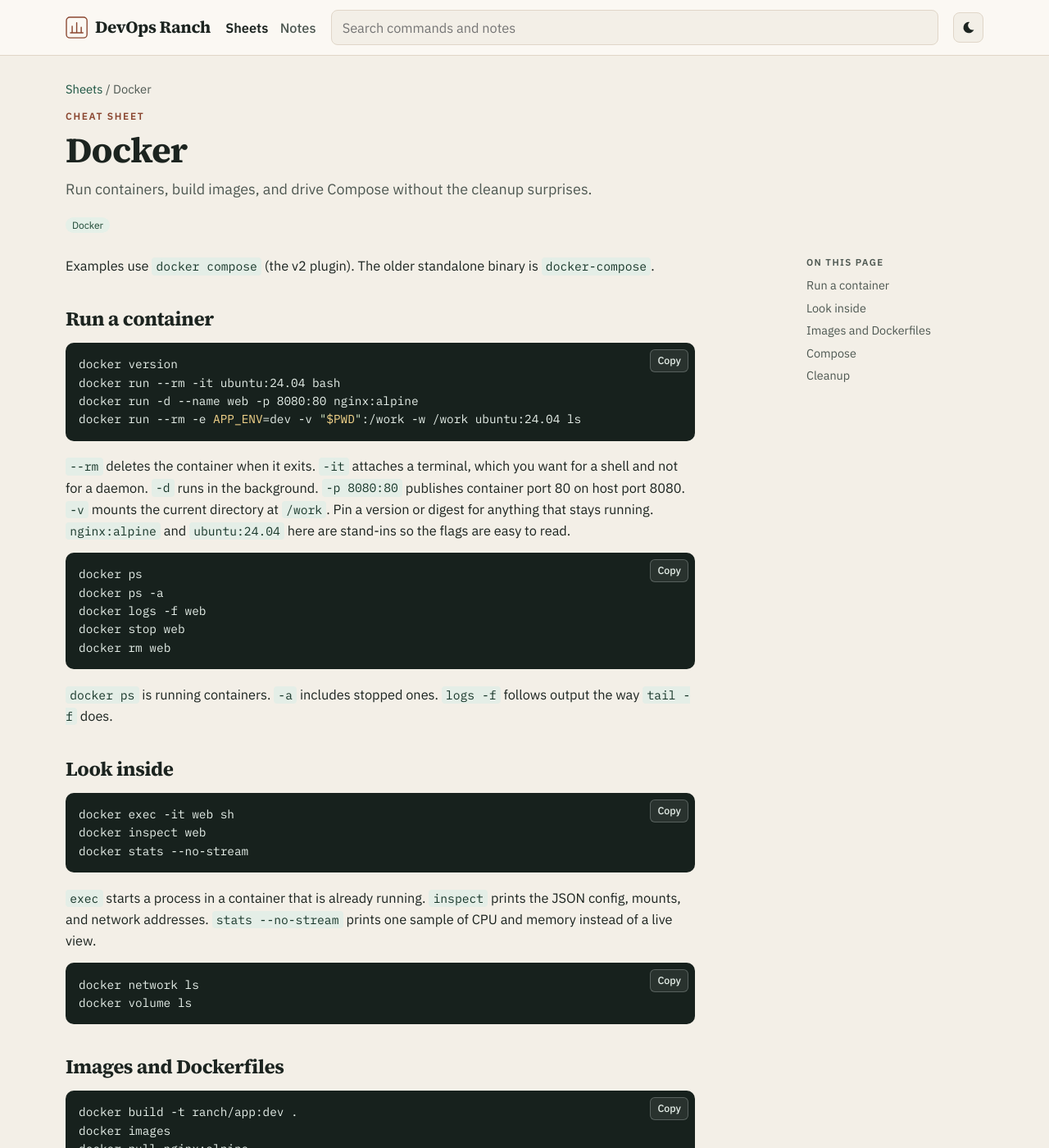
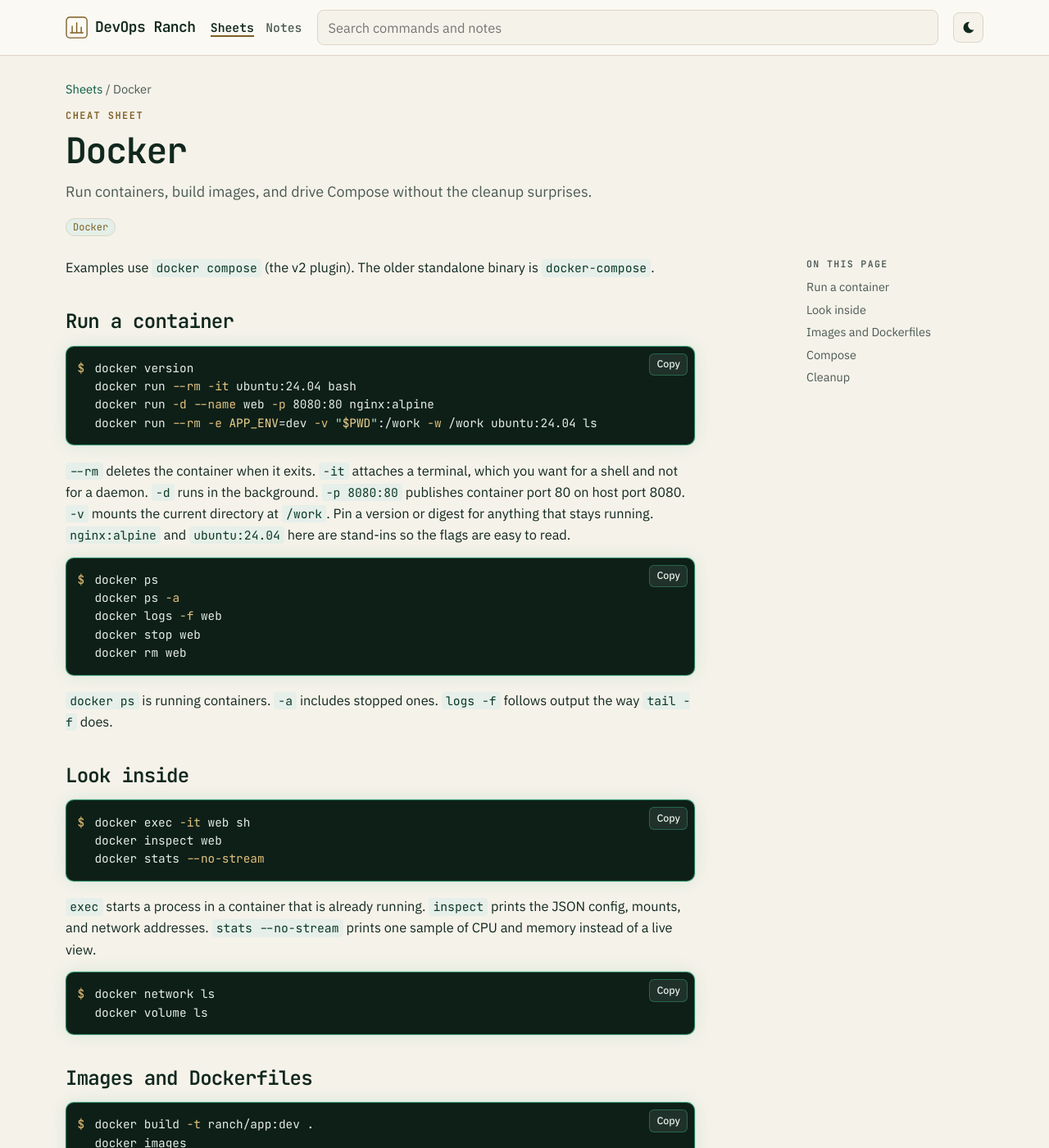
Before and after one commit to devopscowboy/DevOpsRanch, a Jekyll site: the page built from _cheatsheets/docker.md, in a window 1280 px wide and 1400 px high. Shown: the whole window at 82% size. Built offline with Jekyll 4.4.1, drawn with Linux system fonts in a browser that asks for light colours.

Commit message:
Apply the Emerald & Gold theme
Swap Jesse's approved palette into the site tokens and add a quieter
technical treatment: JetBrains Mono for headings and nav, a dark-only
grid, emerald edges on cards and code, gold tags, and a CSS-only shell
prompt that is not part of the copied command.

Co-authored-by: The DevOps Cowboy <devopscowboy@users.noreply.github.com>

```diff
--- a/_layouts/default.html
+++ b/_layouts/default.html
@@ -15,7 +15,7 @@
   <link rel="icon" href="{{ '/assets/favicon.svg' | relative_url }}" type="image/svg+xml">
   <link rel="preconnect" href="https://fonts.googleapis.com">
   <link rel="preconnect" href="https://fonts.gstatic.com" crossorigin>
-  <link rel="stylesheet" href="https://fonts.googleapis.com/css2?family=IBM+Plex+Mono:wght@400;500&family=IBM+Plex+Sans:ital,wght@0,400;0,500;0,600;1,400&family=Source+Serif+4:wght@600;700&display=swap">
+  <link rel="stylesheet" href="https://fonts.googleapis.com/css2?family=IBM+Plex+Sans:ital,wght@0,400;0,500;0,600;1,400&family=JetBrains+Mono:wght@400;500;600;700&display=swap">
   <link rel="stylesheet" href="{{ '/assets/css/site.css' | relative_url }}">
   <script>
     (function () {
--- a/assets/css/site.css
+++ b/assets/css/site.css
@@ -1,48 +1,47 @@
 :root {
   color-scheme: light;
-  --bg: #f3efe7;
-  --bg-elev: #fbf8f3;
-  --ink: #1c2420;
-  --muted: #4e5852;
-  --line: #e0d6c8;
-  --accent: #1f5c3f;
-  --accent-contrast: #f4faf6;
-  --link: #1a5340;
-  --link-hover: #0f3a2c;
-  --clay: #8a4630;
-  --pill: #e5f0e8;
-  --pill-ink: #1a4632;
-  --code-bg: #17211d;
-  --code-fg: #e7f0ea;
-  --inline-code-bg: #e4eee7;
-  --inline-code-fg: #163528;
-  --callout: #f7f1e6;
-  --shadow: 0 1px 0 rgba(28, 36, 32, 0.04);
-  --serif: "Source Serif 4", "Iowan Old Style", Palatino, "Palatino Linotype", Georgia, serif;
+  --bg: #f5f2ea;
+  --bg-elev: #fbf9f4;
+  --ink: #11281e;
+  --muted: #4a5a52;
+  --line: #ded6c6;
+  --accent: #0b6b4a;
+  --accent-contrast: #ffffff;
+  --link: #0a5c40;
+  --link-hover: #063d2a;
+  --clay: #7d5e22;
+  --pill: #e3efe8;
+  --pill-ink: #0a4a33;
+  --code-bg: #0e1f18;
+  --code-fg: #e3ede6;
+  --inline-code-bg: #e6efe9;
+  --inline-code-fg: #0b3a28;
+  --callout: #f8f1e2;
+  --shadow: 0 1px 0 rgba(17, 40, 30, 0.04);
   --sans: "IBM Plex Sans", "Segoe UI", sans-serif;
-  --mono: "IBM Plex Mono", ui-monospace, SFMono-Regular, Menlo, Consolas, monospace;
+  --mono: "JetBrains Mono", ui-monospace, SFMono-Regular, Menlo, Consolas, monospace;
 }
 
 :root[data-theme="dark"] {
   color-scheme: dark;
-  --bg: #121614;
-  --bg-elev: #1b211e;
-  --ink: #ece7df;
-  --muted: #b7c0ba;
-  --line: #2d3833;
-  --accent: #8fbfa4;
-  --accent-contrast: #122018;
-  --link: #b7d7c6;
-  --link-hover: #d7eee2;
-  --clay: #e0b09a;
-  --pill: #24332c;
-  --pill-ink: #d5e8de;
-  --code-bg: #0e1512;
-  --code-fg: #e7f0ea;
-  --inline-code-bg: #24312c;
-  --inline-code-fg: #d5e8de;
-  --callout: #241c17;
-  --shadow: 0 1px 0 rgba(0, 0, 0, 0.3);
+  --bg: #0f2a20;
+  --bg-elev: #153527;
+  --ink: #eceee4;
+  --muted: #aebdb4;
+  --line: #23452f;
+  --accent: #2fa878;
+  --accent-contrast: #06120d;
+  --link: #7fd3ae;
+  --link-hover: #b5ebd2;
+  --clay: #d6b56d;
+  --pill: #1a3d2c;
+  --pill-ink: #cbebd9;
+  --code-bg: #08160f;
+  --code-fg: #e3ede6;
+  --inline-code-bg: #1a3d2c;
+  --inline-code-fg: #cbebd9;
+  --callout: #1f1b10;
+  --shadow: 0 1px 0 rgba(0, 0, 0, 0.35);
 }
 
 *,
@@ -62,6 +61,15 @@ body {
   font-family: var(--sans);
   font-size: 1.02rem;
   line-height: 1.6;
+}
+
+:root[data-theme="dark"] body {
+  background-color: var(--bg);
+  background-image:
+    linear-gradient(rgba(47, 168, 120, 0.16) 1px, transparent 1px),
+    linear-gradient(90deg, rgba(47, 168, 120, 0.16) 1px, transparent 1px);
+  background-size: 28px 28px;
+  background-position: -1px -1px;
 }
 
 ::selection {
@@ -99,10 +107,10 @@ input {
 }
 
 h1, h2, h3, h4 {
-  font-family: var(--serif);
-  font-weight: 650;
-  letter-spacing: -0.02em;
-  line-height: 1.2;
+  font-family: var(--mono);
+  font-weight: 600;
+  letter-spacing: -0.03em;
+  line-height: 1.25;
 }
 
 .wrap {
@@ -160,10 +168,10 @@ h1, h2, h3, h4 {
   gap: 0.55rem;
   color: var(--ink);
   text-decoration: none;
-  font-family: var(--serif);
-  font-weight: 650;
-  font-size: 1.28rem;
-  letter-spacing: -0.02em;
+  font-family: var(--mono);
+  font-weight: 600;
+  font-size: 1.12rem;
+  letter-spacing: -0.03em;
 }
 
 .brand:hover {
@@ -185,6 +193,8 @@ h1, h2, h3, h4 {
 .site-nav a {
   color: var(--muted);
   text-decoration: none;
+  font-family: var(--mono);
+  font-size: 0.92rem;
   font-weight: 500;
 }
 
@@ -195,6 +205,7 @@ h1, h2, h3, h4 {
 
 .site-nav a[aria-current="page"] {
   font-weight: 600;
+  box-shadow: inset 0 -2px 0 var(--clay);
 }
 
 .search-form {
@@ -245,6 +256,7 @@ h1, h2, h3, h4 {
 
 .search-kind {
   display: block;
+  font-family: var(--mono);
   font-size: 0.72rem;
   letter-spacing: 0.08em;
   text-transform: uppercase;
@@ -254,9 +266,9 @@ h1, h2, h3, h4 {
 
 .search-hit strong {
   display: block;
-  font-family: var(--serif);
-  font-size: 1.05rem;
-  font-weight: 650;
+  font-family: var(--mono);
+  font-size: 1rem;
+  font-weight: 600;
 }
 
 .search-snippet {
@@ -316,9 +328,10 @@ main {
 
 .kicker {
   margin: 0 0 0.35rem;
+  font-family: var(--mono);
   font-size: 0.75rem;
   font-weight: 600;
-  letter-spacing: 0.14em;
+  letter-spacing: 0.12em;
   text-transform: uppercase;
   color: var(--clay);
 }
@@ -354,15 +367,17 @@ h1 {
   padding: 0.22rem 0.7rem;
   cursor: pointer;
   color: var(--ink);
+  font-family: var(--mono);
+  font-size: 0.82rem;
 }
 
 .tag-btn:hover {
-  border-color: var(--accent);
+  border-color: var(--clay);
 }
 
 .tag-btn.is-active {
-  background: var(--accent);
-  border-color: var(--accent);
+  background: var(--clay);
+  border-color: var(--clay);
   color: var(--accent-contrast);
 }
 
@@ -381,9 +396,14 @@ a.card {
   text-decoration: none;
   color: inherit;
   background: var(--bg-elev);
-  border: 1px solid var(--line);
+  border: 1px solid #5f917a;
   border-radius: 12px;
   box-shadow: var(--shadow);
+}
+
+:root[data-theme="dark"] a.card {
+  border-color: rgba(47, 168, 120, 0.72);
+  box-shadow: 0 0 0 1px rgba(47, 168, 120, 0.1), 0 0 20px rgba(47, 168, 120, 0.1);
 }
 
 a.card:hover {
@@ -422,9 +442,11 @@ a.card p {
 
 .card-tags li,
 .tag-list a {
+  font-family: var(--mono);
   font-size: 0.75rem;
-  color: var(--pill-ink);
+  color: var(--clay);
   background: var(--pill);
+  border: 1px solid var(--line);
   border-radius: 999px;
   padding: 0.12rem 0.5rem;
   text-decoration: none;
@@ -530,13 +552,15 @@ a.card p {
   border-radius: 4px;
 }
 
-.highlighter-rouge,
+div.highlighter-rouge,
 .code-wrap {
   position: relative;
   margin: 0.9rem 0 1.1rem;
   background: var(--code-bg);
   color: var(--code-fg);
+  border: 1px solid rgba(47, 168, 120, 0.72);
   border-radius: 10px;
+  box-shadow: 0 0 0 1px rgba(47, 168, 120, 0.12), 0 0 22px rgba(47, 168, 120, 0.14);
 }
 
 .highlighter-rouge .highlight,
@@ -571,7 +595,7 @@ a.card p {
   position: absolute;
   top: 0.5rem;
   right: 0.5rem;
-  border: 1px solid rgba(231, 240, 234, 0.25);
+  border: 1px solid rgba(47, 168, 120, 0.45);
   background: rgba(255, 255, 255, 0.08);
   color: var(--code-fg);
   border-radius: 6px;
@@ -582,27 +606,58 @@ a.card p {
   cursor: pointer;
 }
 
+/* Prompt glyph only. It is not in the DOM, so Copy leaves it behind. */
+div.language-bash.highlighter-rouge pre,
+div.language-sh.highlighter-rouge pre,
+div.language-shell.highlighter-rouge pre,
+div.language-console.highlighter-rouge pre,
+div.language-zsh.highlighter-rouge pre {
+  padding-left: 2.15rem;
+}
+
+div.language-bash.highlighter-rouge::before,
+div.language-sh.highlighter-rouge::before,
+div.language-shell.highlighter-rouge::before,
+div.language-console.highlighter-rouge::before,
+div.language-zsh.highlighter-rouge::before {
+  content: "$";
+  position: absolute;
+  z-index: 1;
+  top: 0.95rem;
+  left: 0.85rem;
+  color: #d6b56d;
+  font-family: var(--mono);
+  font-size: 0.9rem;
+  font-weight: 500;
+  line-height: 1.55;
+  pointer-events: none;
+}
+
 .copy-btn:hover,
 .copy-btn.is-copied {
   background: rgba(255, 255, 255, 0.16);
 }
 
+/* Keywords #E2C27D, strings #A8E0C0, comments #8FB0A2, numbers #F0D38E.
+   Shell flags are Rouge .nt; they use the keyword gold so command lines read. */
 .highlight .c,
 .highlight .c1,
 .highlight .cm,
 .highlight .cs {
-  color: #93b3a4;
+  color: #8fb0a2;
   font-style: italic;
 }
 
 .highlight .k,
+.highlight .kc,
 .highlight .kd,
 .highlight .kn,
 .highlight .kp,
 .highlight .kr,
 .highlight .kt,
-.highlight .ow {
-  color: #f0c7a4;
+.highlight .ow,
+.highlight .nt {
+  color: #e2c27d;
 }
 
 .highlight .s,
@@ -614,7 +669,7 @@ a.card p {
 .highlight .sh,
 .highlight .si,
 .highlight .sx {
-  color: #d7ebc8;
+  color: #a8e0c0;
 }
 
 .highlight .m,
@@ -623,21 +678,21 @@ a.card p {
 .highlight .mi,
 .highlight .mo,
 .highlight .il {
-  color: #f3d48a;
+  color: #f0d38e;
 }
 
 .highlight .nv,
 .highlight .vg,
 .highlight .vi,
 .highlight .na {
-  color: #f3d48a;
+  color: #f0d38e;
 }
 
 .highlight .nb,
 .highlight .nc,
 .highlight .nf,
 .highlight .nn {
-  color: #e7f0ea;
+  color: var(--code-fg);
 }
 
 .toc {
@@ -648,6 +703,7 @@ a.card p {
 
 .toc-label {
   margin: 0 0 0.4rem;
+  font-family: var(--mono);
   font-size: 0.72rem;
   font-weight: 600;
   letter-spacing: 0.12em;
```
